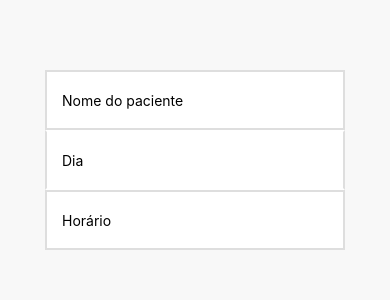
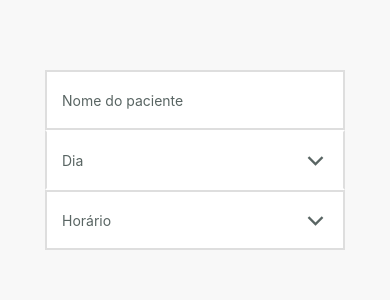
Before and after one commit to Guivieirasilva/tela-contratar, a React Native app: screen / in a window 390 px wide. Shown: the part 213-513 px from the top of the page. Built offline with nearby package versions, Linux system fonts and the light colour scheme.

Commit message:
input com icone

```diff
--- a/navigation/screens/HomeScreen.js
+++ b/navigation/screens/HomeScreen.js
@@ -1,7 +1,7 @@
 import * as React from 'react'
 import { View, Text, TextInput, TouchableOpacity, StyleSheet, StatusBar } from 'react-native'
-import { SafeAreaView } from 'react-native-safe-area-context'
 import { Header } from '../../components/Header'
+import IonIcons from 'react-native-vector-icons/Ionicons'
 
 export function HomeScreen() {
    const [text, setText] = React.useState('')
@@ -19,18 +19,34 @@ export function HomeScreen() {
                <TextInput
                   style={styles.input}
                   placeholder='Nome do paciente'
+                  placeholderTextColor={'#596563'}
+
                   onChangeText={setText}
                   value={text}
                />
+
+               <View style={styles.inputDay}>
                   <TextInput
-                  style={styles.inputMid}
                      placeholder='Dia'
+                     placeholderTextColor={'#596563'}
+                     style={{width: 200}}
+
                   />
+                  <IonIcons name='chevron-down-outline' size={25} color={'#596563'} />
+               </View>
+
+               <View style={styles.inputhours}>
                   <TextInput
-                  style={styles.input}
                      placeholder='Horário'
+                     placeholderTextColor={'#596563'}
+                     style={{width: 200}}
+
                   />
+                  <IonIcons name='chevron-down-outline' size={25} color={'#596563'} />
                </View>
+
+            </View>
+
 
 
             <TouchableOpacity
@@ -84,15 +100,31 @@ const styles = StyleSheet.create({
       borderWidth: 2,
       paddingLeft: 15,
    },
-   inputMid: {
+   inputDay: {
       width: 300,
       height: 60,
       backgroundColor: 'white',
       borderColor: '#DEDEDE',
       borderWidth: 2,
       paddingLeft: 15,
+      paddingRight: 15,
+      alignItems:  'center',
+      justifyContent: 'space-between',
+      flexDirection: 'row',
       borderBottomColor: 'transparent',
       borderTopColor: 'transparent',
+   },
+   inputhours:{
+      width: 300,
+      height: 60,
+      backgroundColor: 'white',
+      borderColor: '#DEDEDE',
+      borderWidth: 2,
+      paddingLeft: 15,
+      paddingRight: 15,
+      alignItems:  'center',
+      justifyContent: 'space-between',
+      flexDirection: 'row',
    },
    button: {
       backgroundColor: '#07689F',
```
Lines whose indentation alone changed are shown as unchanged.
